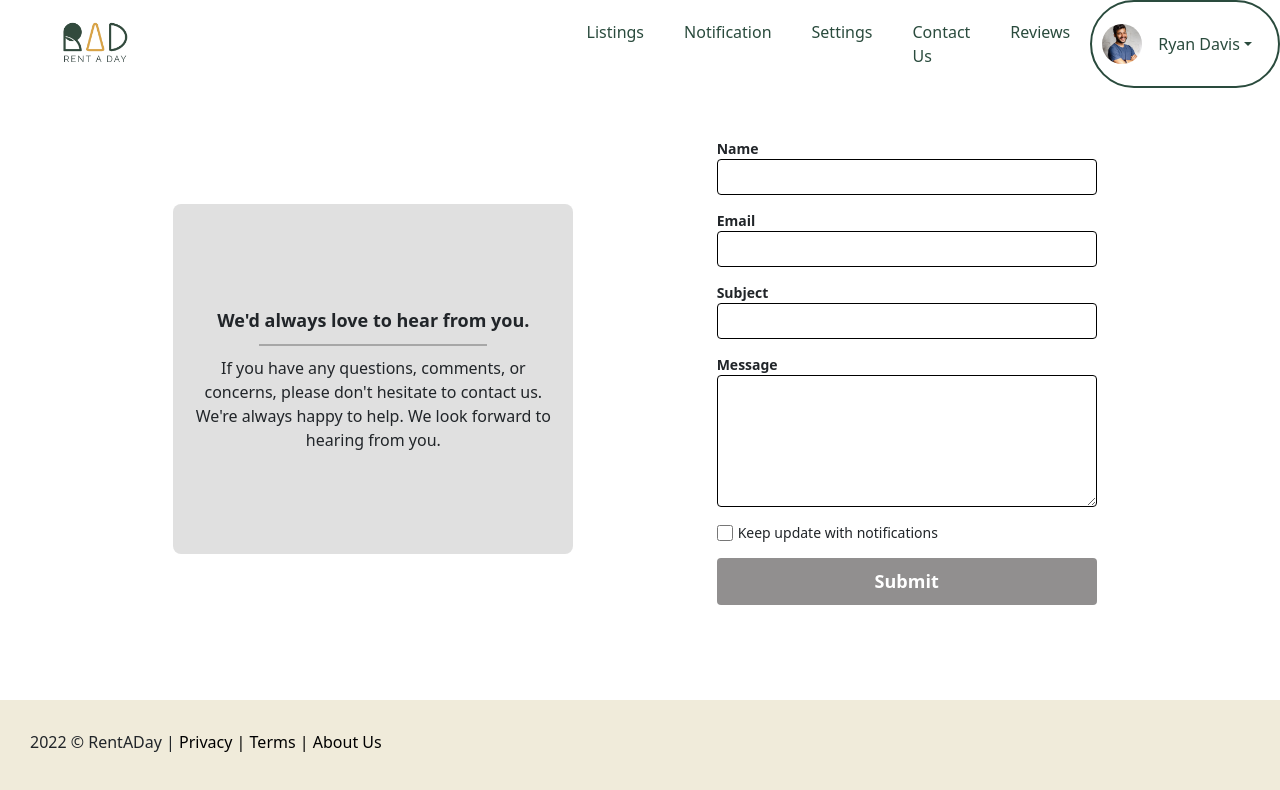
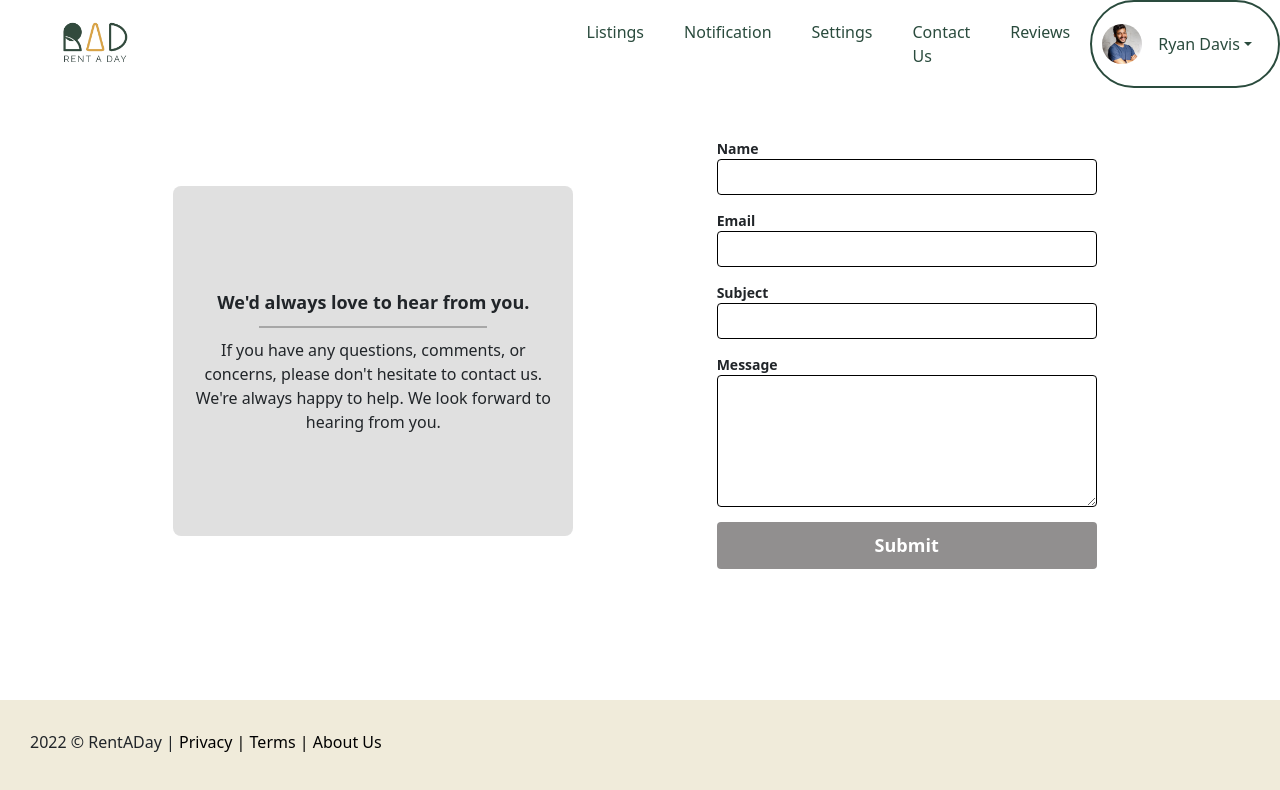
Before and after one commit to harsimran612/RentADay, a React (Create React App) app: page /contact-us in a window 1280 px wide. Shown: the top 790 px of the page. Built offline with nearby package versions, Linux system fonts and the light colour scheme.

Commit message:
contact us email send feature to the user added

```diff
--- a/package.json
+++ b/package.json
@@ -7,6 +7,7 @@
     "@testing-library/react": "^12.1.3",
     "@testing-library/user-event": "^13.5.0",
     "bootstrap": "^5.1.3",
+    "emailjs-com": "^3.2.0",
     "react": "^17.0.2",
     "react-bootstrap": "^2.2.0",
     "react-burger-menu": "^3.0.6",
--- a/src/pages/contact-us/contact.js
+++ b/src/pages/contact-us/contact.js
@@ -1,9 +1,23 @@
+import emialjs from 'emailjs-com';
+
 import React from 'react'
 import MobileNav from '../../components/mobile-nav/MobileNav'
 import './contact.css'
 import Logo from "../../images/contact-page-logo.png"
 
 function ContactUs() {
+
+
+    function sendEmail(e) {
+        e.preventDefault();
+
+        emialjs.sendForm('service_kep2asi','template_60o7e5a',e.target,'21cVZLJ1W_ZNlCZHR')
+        .then(res => {
+            console.log(res);
+        })
+        .catch(err => console.log(err));
+    }
+
     return (
         <div className="container--xl">
             <MobileNav page="Contact Us" />
@@ -22,27 +36,27 @@ function ContactUs() {
                     </span>
                 </div>
                 <div className="contactUs__box">
-                    <form className='contactUs__form'>
+                    <form className='contactUs__form' onSubmit={sendEmail}>
                         <label className="contactUs__form--label">
                             Name
                         </label>
-                        <input className="contactUs__form--input" type="text" />
+                        <input className="contactUs__form--input" type="text" name="name"/>
                         <label className="contactUs__form--label">
                             Email
                         </label>
-                        <input className="contactUs__form--input" type="email" />
+                        <input className="contactUs__form--input" type="email" name="useremail" />
                         <label className="contactUs__form--label">
                             Subject
                         </label>
-                        <input className="contactUs__form--input" type="text" />
+                        <input className="contactUs__form--input" type="text" name="usersubject"/>
                         <label className="contactUs__form--label">
                             Message
                         </label>
-                        <textarea className="contactUs__form--textarea" type="text" rows='5' />
-                        <span className='contactUs__form--checkbox'>
+                        <textarea className="contactUs__form--textarea" type="text" rows='5' name="themessage"/>
+                        {/* <span className='contactUs__form--checkbox'>
                             <input type='checkbox' />
                             <span>Keep update with notifications</span>
-                        </span>
+                        </span> */}
                         <button className="contactUs__form--button">Submit</button>
                     </form>
                 </div>
```
Also changed, not shown: 1 other file (tests, documents, lock files or other folders).
